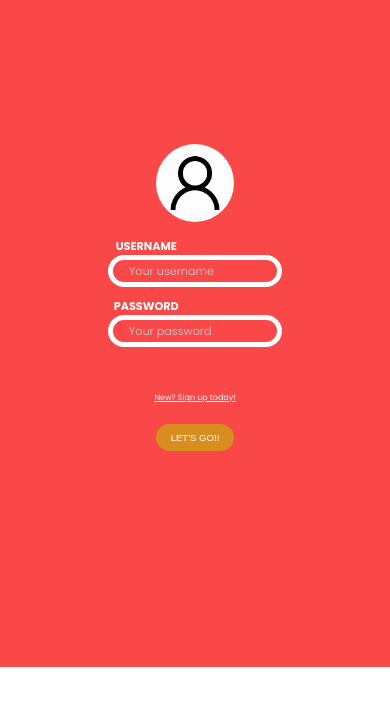
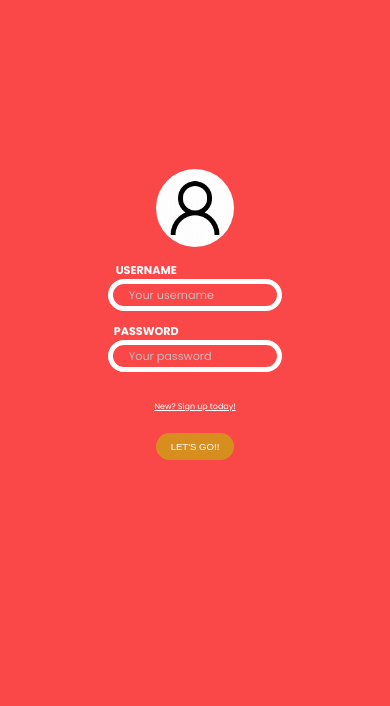
Before and after one commit to Chillandchat/mobile, a React (Create React App) app in the folder Frontend/app/: page / in a window 390 px wide. Shown: the top 706 px of the page. Built offline with nearby package versions, Linux system fonts and the light colour scheme.

Commit message:
Update css files

```diff
--- a/Frontend/app/src/components/style/LoginForm.css
+++ b/Frontend/app/src/components/style/LoginForm.css
@@ -8,7 +8,7 @@
   font-family: "Poppins", sans-serif;
   margin: 0;
   padding: 0;
-  margin-right: 22vw;
+  margin-right: 27vw;
 }
 /*Input field styles*/
 #textBox {
--- a/Frontend/app/src/components/style/LoginPage.css
+++ b/Frontend/app/src/components/style/LoginPage.css
@@ -1,37 +1,44 @@
 /*CSS file:*/
 #loginParent {
   background-color: #fa4747;
-  padding-top: 6rem;
+  padding-top: 10vh;
   overflow: hidden;
   background-size: fill;
-  padding-bottom: 25vw;
+  padding-bottom: 35vh;
   display: block;
+  text-align: center;
+}
+#errorMessage {
+  color: white;
+  font-size: 1rem;
+  padding-top: 0.5rem;
+  font-family: "poppins", sans-serif;
+}
+#form {
+  padding: 1rem;
 }
 #signup {
-  text-align: center;
-  padding: 2rem;
   text-align: center;
 }
 #signupLink {
   color: white;
   font-family: "poppins", "sans-serif";
-  margin: 1rem;
-  padding: 1rem;
-}
-
-#signup {
-  margin: 1rem;
-  padding: 1rem;
 }
 @media (max-width: 600px) {
   #loginParent {
     background-color: #fa4747;
     display: block;
-    padding-top: 9rem;
-    padding-bottom: 43vw;
+    padding-top: 20vh;
+    padding-bottom: 52vh;
     overflow-y: hidden;
     display: block;
     background-size: fill;
+  }
+  #errorMessage {
+    color: white;
+    font-size: 0.2rem;
+    font-family: "poppins", sans-serif;
+    text-align: center;
   }
   #signupLink {
     color: #fff;
@@ -39,9 +46,6 @@
   }
   #signup {
     text-align: center;
-    padding: 2rem;
-    padding-top: 1rem;
-    margin-top: 0rem;
     overflow: hidden;
     text-align: center;
   }
--- a/Frontend/app/src/components/style/Signup.css
+++ b/Frontend/app/src/components/style/Signup.css
@@ -4,7 +4,7 @@
   padding-top: 8vh;
   overflow: hidden;
   text-align: center;
-  padding-bottom: 9.8vh;
+  padding-bottom: 32vh;
 }
 #loginLink {
   color: white;
@@ -28,7 +28,7 @@
     padding-top: 13vh;
     overflow: hidden;
     text-align: center;
-    padding-bottom: 29vh;
+    padding-bottom: 45vh;
   }
   #errorMessage {
     color: white;
```
